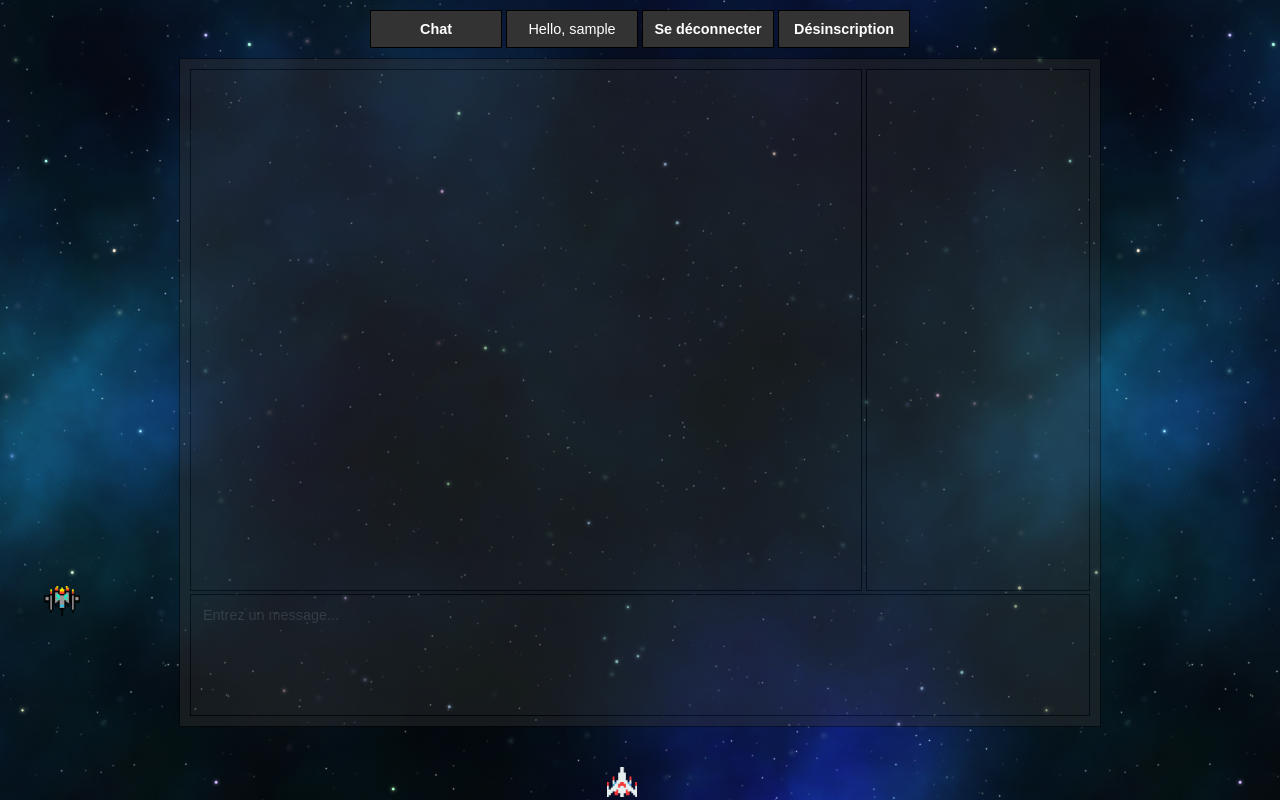
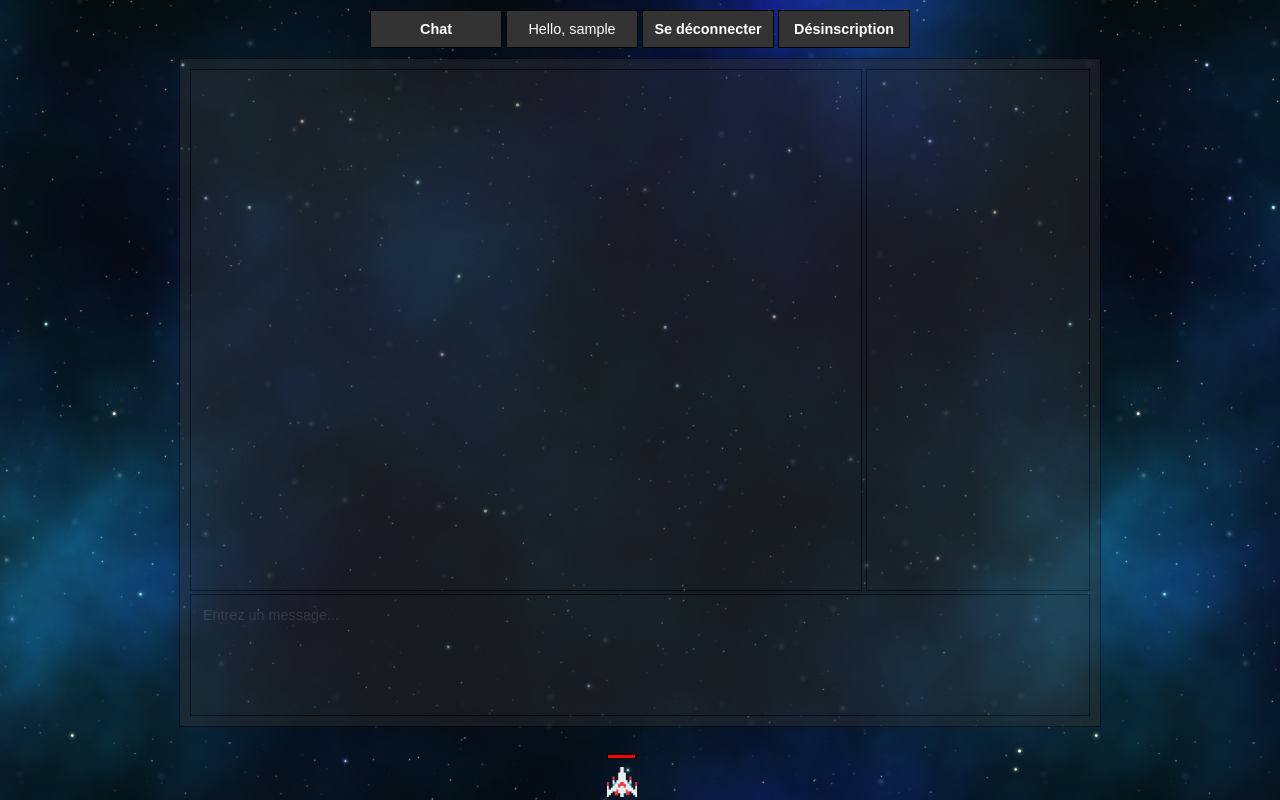
Before and after one commit to folkrav/B63-ChatClient, a PHP site: a page that uses chat.php in a window 1280 px wide. Run offline with PHP 8.4, Linux system fonts and the light colour scheme; the visitor is signed in with stand-in values (Sample User, id 1); data that the repository does not hold is empty; some libraries are stand-ins or nearby versions.

Commit message:
Dynamic hp bars

```diff
--- a/css/style1.css
+++ b/css/style1.css
@@ -198,15 +198,24 @@ nav ul li {
     height: 36px;
 }
 
+
+.hp-background {
+    position: absolute;
+    top: -10px;
+    right: 0;
+    left: 0;
+    width: 30px;
+    height: 5px;
+    background-color: #000;
+    margin: 0 auto;
+}
 .hp-bar {
     position: absolute;
-    top: -5px;
-    right: 0;
-    left: 0;
-    width: 20px;
-    height: 1px;
+    left: 1px;
+    top: 1px;
+    width: 30px;
+    height: 3px;
     background-color: #f00;
-    margin: 0 auto;
 }
 
 .bullet {
--- a/js/style1.js
+++ b/js/style1.js
@@ -7,7 +7,7 @@ var ctx = null,
     enemies = [],
     ENEMY_MAX_HP = 5,
     SHIP_MAX_HP = 100,
-    HP_BAR_WIDTH = 20;
+    HP_BAR_WIDTH = 30;
 
 $(window).on('load', function () {
     ctx = $("#styleCanvas");
@@ -79,9 +79,10 @@ Ship.prototype.tick = function() {
     }
     if (this.hp < SHIP_MAX_HP) {
         if (this.div.children().length == 0) {
-            this.div.append($("<div>", {"class": "hp-bar"}));
+            this.div.append($("<div>", {"class": "hp-background"}));
+            this.div.children(".hp-background").append($("<div>", {"class": "hp-bar"}));
         }
-        this.div.children(".hp-bar").width(HP_BAR_WIDTH * this.hp / SHIP_MAX_HP);
+        this.div.children(".hp-background").children(".hp-bar").width(HP_BAR_WIDTH * this.hp / SHIP_MAX_HP);
     }
 
 };
@@ -108,9 +109,9 @@ function Enemy() {
     this.alive = true;
     this.halfwidth = this.div.width() / 2;
     this.halfheight = this.div.height() / 2;
-    this.x = Math.random() * ($(document).width() - this.halfwidth) + this.halfwidth;
+    this.x = Math.random() * ($(document).width() - this.halfwidth);
     this.y = -50;
-    this.speed = 2;
+    this.speed = Math.random() * 3 + 2;
     this.hp = ENEMY_MAX_HP;
     this.collisiondamage = 10;
 }
@@ -121,9 +122,10 @@ Enemy.prototype.tick = function() {
 
     if (this.hp < ENEMY_MAX_HP) {
         if (this.div.children().length == 0) {
-            this.div.append($("<div>", {"class": "hp-bar"}));
+            this.div.append($("<div>", {"class": "hp-background"}));
+            this.div.children(".hp-background").append($("<div>", {"class": "hp-bar"}));
         }
-        this.div.children(".hp-bar").width(HP_BAR_WIDTH * this.hp / ENEMY_MAX_HP);
+        this.div.children(".hp-background").children(".hp-bar").width(HP_BAR_WIDTH * this.hp / ENEMY_MAX_HP);
     }
 
     if (this.y >= ship.y) {
@@ -182,7 +184,7 @@ Projectile.prototype.tick = function() {
 function Background() {
     this.x = 0;
     this.y = 0;
-    this.scrollspeed = 2;
+    this.scrollspeed = 5;
 }
 
 Background.prototype.tick = function() {
```
